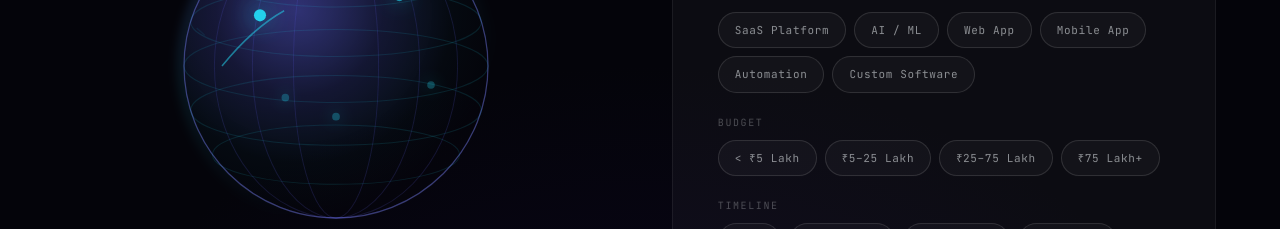
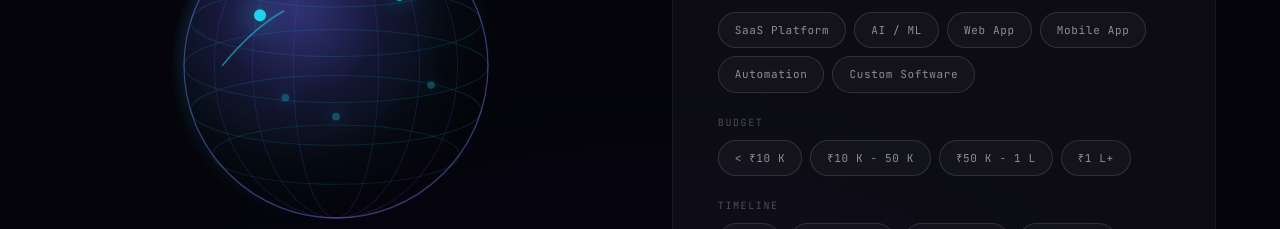
Before and after one commit to Abhinay2206/Orvantia, a Next.js app: page / in a window 1280 px wide. Shown: the part 8780-9009 px from the top of the page. Built offline with nearby package versions, Linux system fonts and the light colour scheme.

Commit message:
fix: update budget tiers to realistic ranges (₹10K–₹1L+)

```diff
--- a/app/components/sections/ContactSection.tsx
+++ b/app/components/sections/ContactSection.tsx
@@ -99,7 +99,7 @@ function Globe() {
   );
 }
 
-const BUDGETS = ["< ₹5 Lakh", "₹5–25 Lakh", "₹25–75 Lakh", "₹75 Lakh+"];
+const BUDGETS = ["< ₹10 K", "₹10 K - 50 K", "₹50 K - 1 L", "₹1 L+"];
 const TIMELINES = ["ASAP", "1–3 months", "3–6 months", "Exploring"];
 const SERVICES = ["SaaS Platform", "AI / ML", "Web App", "Mobile App", "Automation", "Custom Software"];
 
```
Also changed, not shown: 1 other file (tests, documents, lock files or other folders).
